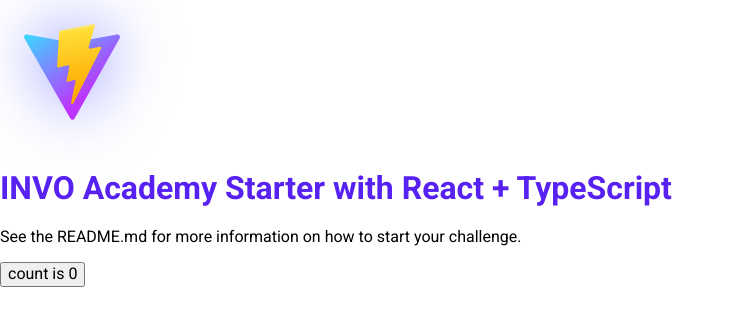
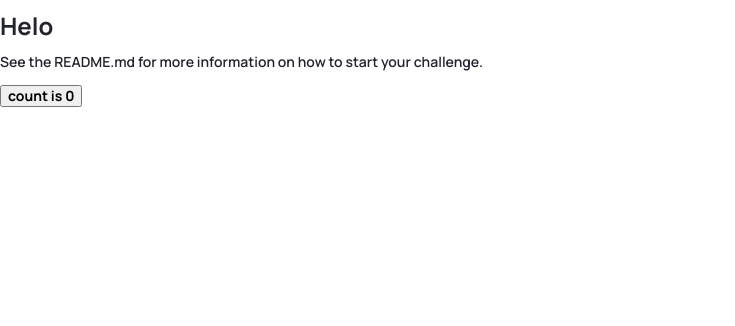
Before and after one commit to KubiO24/password-generator, a React (Vite) app: page / in a window 1280 px wide. Shown: the top 326 px of the page, without its empty margins (0-735 px from the left). Built offline with nearby package versions, Linux system fonts and the light colour scheme.

Commit message:
Remove unused components, add font and colors

```diff
--- a/src/App.tsx
+++ b/src/App.tsx
@@ -1,12 +1,6 @@
-import React from 'react';
+import React from "react";
 import { HomePage } from "@modules";
-import { MainMenuGlobalComponent } from "@/global-components";
 
-const App: React.FC = () => (
-  <>
-    <MainMenuGlobalComponent />
-    <HomePage msg="INVO Academy Starter with React + TypeScript" />
-  </>
-);
+const App: React.FC = () => <HomePage />;
 
 export default App;
--- a/src/global-components/MainMenuGlobalComponent/MainMenuGlobalComponent.scss
+++ /dev/null
@@ -1,14 +0,0 @@
-.logo {
-    height: 6em;
-    padding: 1.5em;
-    will-change: filter;
-    transition: filter 300ms;
-}
-
-.logo:hover {
-    filter: drop-shadow(0 0 2em #646cffaa);
-}
-
-.logo.vue:hover {
-    filter: drop-shadow(0 0 2em #42b883aa);
-}
--- a/src/global-components/MainMenuGlobalComponent/MainMenuGlobalComponent.tsx
+++ /dev/null
@@ -1,11 +0,0 @@
-import React from "react";
-import "./MainMenuGlobalComponent.scss";
-import ViteSvg from "@/assets/images/vite.svg";
-
-export const MainMenuGlobalComponent: React.FC = () => (
-  <div>
-    <a href="https://vitejs.dev" target="_blank" rel="noreferrer">
-      <img src={ViteSvg} className="logo" alt="Vite logo" />
-    </a>
-  </div>
-);
--- a/src/global-components/index.ts
+++ /dev/null
@@ -1 +0,0 @@
-export * from './MainMenuGlobalComponent/MainMenuGlobalComponent';
--- a/src/global-styles/style.scss
+++ b/src/global-styles/style.scss
@@ -6,10 +6,24 @@
 @import "styles/fonts.scss";
 
 body {
-  font-family: 'Roboto', sans-serif;
-  color: var(--color-primary);
+    font-family: "Manrope", sans-serif;
+    font-weight: 600;
+    font-size: 14px;
+    line-height: 140%;
+    letter-spacing: -2%;
+    color: var(--color-black);
 }
 
-p {
-  color: var(--color-on-surface);
+h1 {
+    font-weight: 700;
+    font-size: 24px;
 }
+
+h2 {
+    font-weight: 700;
+    font-size: 16px;
+}
+
+button {
+    font-weight: 700;
+}
--- a/src/global-styles/styles/fonts.scss
+++ b/src/global-styles/styles/fonts.scss
@@ -1,4 +1,4 @@
 /// Main Fonts File
 /// Here we import all the fonts files we need for our project.
 
-@import url('https://fonts.googleapis.com/css2?family=Roboto:ital,wght@0,100;0,300;0,400;0,500;0,700;0,900;1,100;1,300;1,400;1,500;1,700;1,900&display=swap');
+@import url("https://fonts.googleapis.com/css2?family=Manrope:wght@600;700&display=swap");
--- a/src/global-styles/styles/root.scss
+++ b/src/global-styles/styles/root.scss
@@ -3,6 +3,14 @@
 /// For examples see Material Design color system: https://m2.material.io/design/color/the-color-system.html
 
 :root {
-    --color-primary: #5721f2;
-    --color-on-surface: #000;
+    --color-primary: #0027ff;
+    --color-white: #ffffff;
+    --color-stroke: #cecece;
+    --color-body: #808080;
+
+    --color-black: #22232e;
+    --color-body: #f7f7f7;
+    --color-body: #ff3a3a;
+    --color-body: #ffc225;
+    --color-body: #30bf19;
 }
--- a/src/modules/HomeModule/pages/HomePage/HomePage.tsx
+++ b/src/modules/HomeModule/pages/HomePage/HomePage.tsx
@@ -1,16 +1,12 @@
 import React, { useState } from "react";
 import "./HomePage.scss";
 
-interface IProps {
-  msg: string;
-}
-
-export const HomePage: React.FC<IProps> = ({ msg }) => {
+export const HomePage: React.FC = () => {
   const [count, setCount] = useState(0);
 
   return (
     <>
-      <h1>{msg}</h1>
+      <h1>Helo</h1>
       <div className="card">
         <p>
           See the README.md for more information on how to start your challenge.
```
